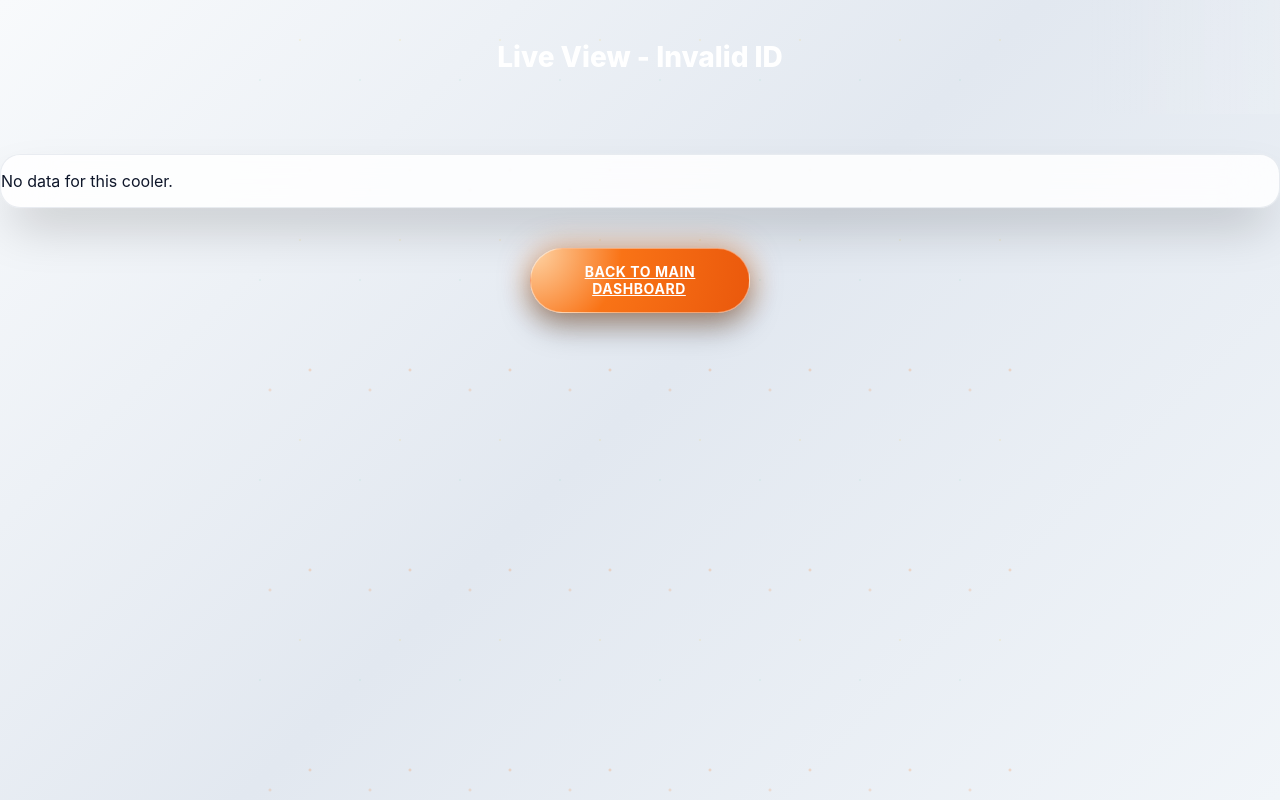
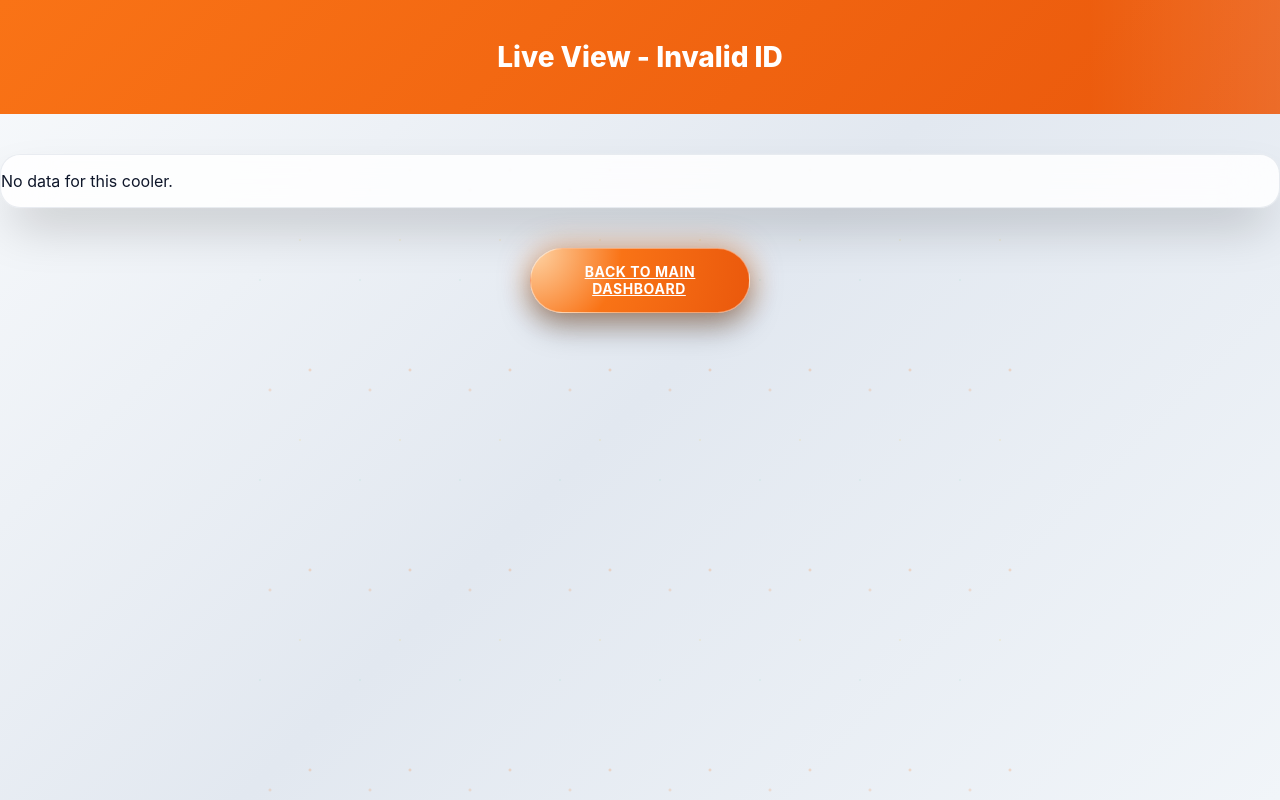
Before and after one commit to yashvardhanyadav09/PaaniPahra, a plain HTML site: page index.html in a window 1280 px wide. Drawn offline with Linux system fonts and the light colour scheme.

Commit message:
Update style.css

```diff
--- a/style.css
+++ b/style.css
@@ -169,6 +169,7 @@ body::before {
 .header.temp-cold { background: linear-gradient(135deg, var(--temp-cold) 0%, #0891b2 100%); }
 
 .header {
+    background: linear-gradient(135deg, var(--primary-orange) 0%, var(--primary-orange-dark) 100%);
     color: #fff;
     text-align: center;
     font-size: var(--font-size-2xl);
```
